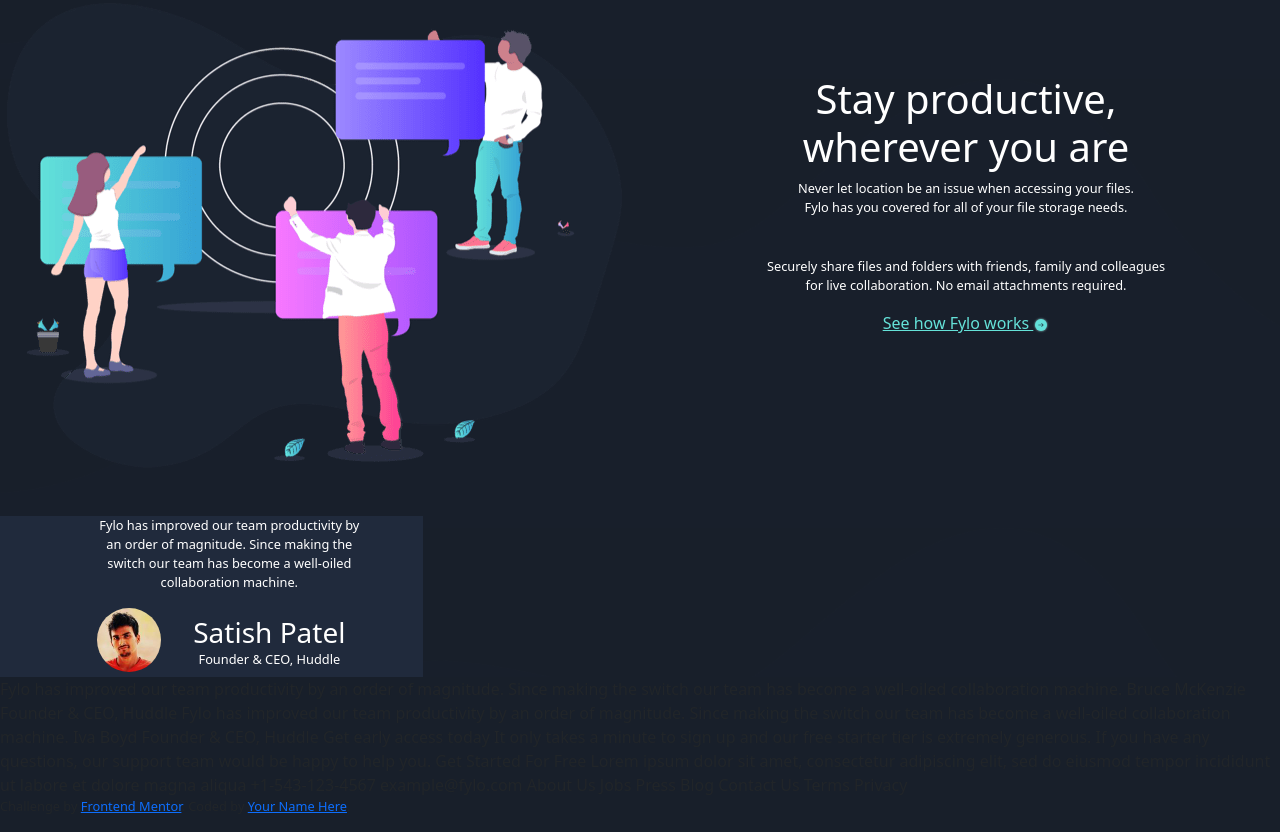
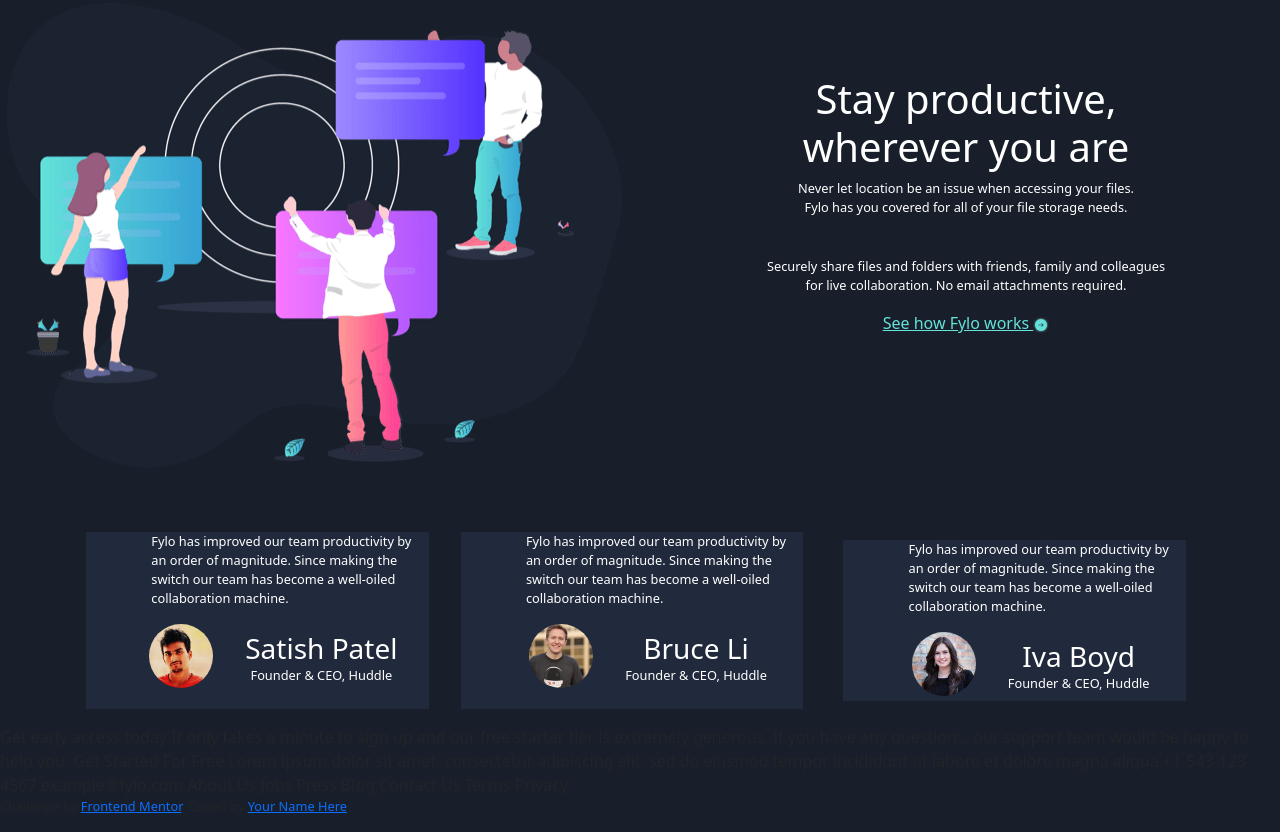
Before and after one commit to Shaher-11/Fylo, a plain HTML site: page index.html in a window 1280 px wide. Shown: the part 1336-2168 px from the top of the page. Drawn offline with nearby package versions, Linux system fonts and the light colour scheme.

Commit message:
Finish the testmonial section

```diff
--- a/index.html
+++ b/index.html
@@ -126,12 +126,12 @@
 
       <!-- THE PRODUCTIVITY  SECTION-->
 
-  <section>
+  <section class="container">
     <div class="row mt-5">
 
-      <div class="col crd">
+      <div class="col crd m-3">
 
-        <div class="content d-flex text-white text-center">
+        <div class="content d-flex text-white">
           <p>
             Fylo has improved our team productivity  by <br>an order of magnitude.  Since making the <br>switch our team has
             become a well-oiled <br>   collaboration machine.
@@ -148,24 +148,52 @@
         </div>
       </div>
 
-      <div class="col"></div>
-      <div class="col"></div>
+      <div class="col crd m-3">
+
+        <div class="content d-flex text-white">
+          <p>
+            Fylo has improved our team productivity  by <br>an order of magnitude.  Since making the <br>switch our team has
+            become a well-oiled <br>   collaboration machine.
+          </p>
+        </div>
+        <div class="person d-flex text-white text-center">
+          <div class="person">
+          <img src="images/profile-2.jpg"  class="prof rounded-circle" alt="person">
+        </div>
+          <div class="text">
+          <h3 class="name">Bruce Li</h3>
+          <p class="words">Founder & CEO, Huddle</p>
+        </div>
+        </div>
+      </div>
+
+      <div class="col crd m-4">
+
+        <div class="content d-flex text-white">
+          <p>
+            Fylo has improved our team productivity  by <br>an order of magnitude.  Since making the <br>switch our team has
+            become a well-oiled <br>   collaboration machine.
+          </p>
+        </div>
+        <div class="person d-flex text-white text-center">
+          <div class="person">
+          <img src="images/profile-3.jpg"  class="prof rounded-circle" alt="person">
+        </div>
+          <div class="text">
+          <h3 class="name">Iva Boyd</h3>
+          <p class="words">Founder & CEO, Huddle</p>
+        </div>
+        </div>
+      </div>
     </div>
   </section>
+
+
 </main>
 
 
-  Fylo has improved our team productivity by an order of magnitude. Since making the switch our team has
-  become a well-oiled collaboration machine.
 
-  Bruce McKenzie
-  Founder & CEO, Huddle
 
-  Fylo has improved our team productivity by an order of magnitude. Since making the switch our team has
-  become a well-oiled collaboration machine.
-
-  Iva Boyd
-  Founder & CEO, Huddle
 
   Get early access today
 
```
